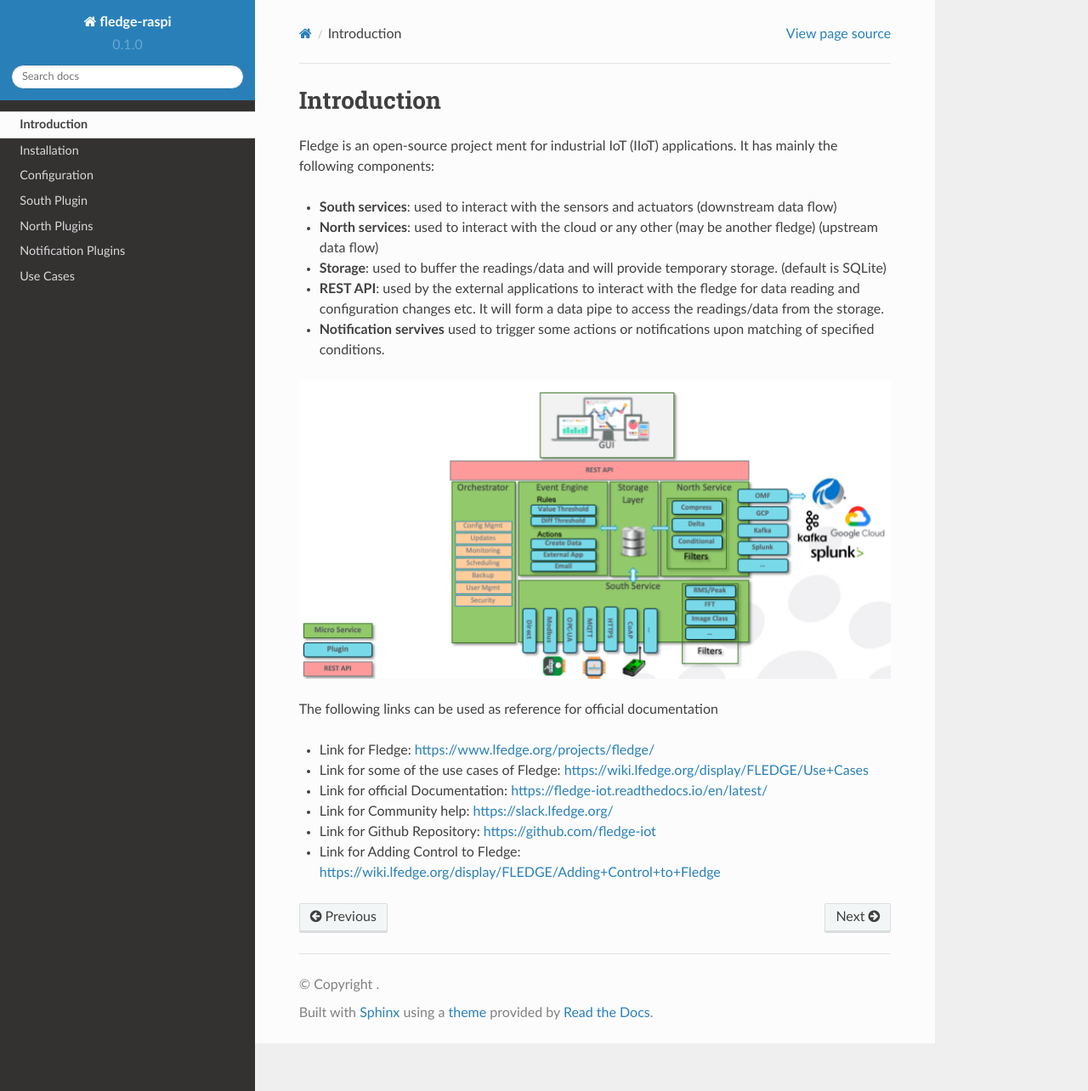
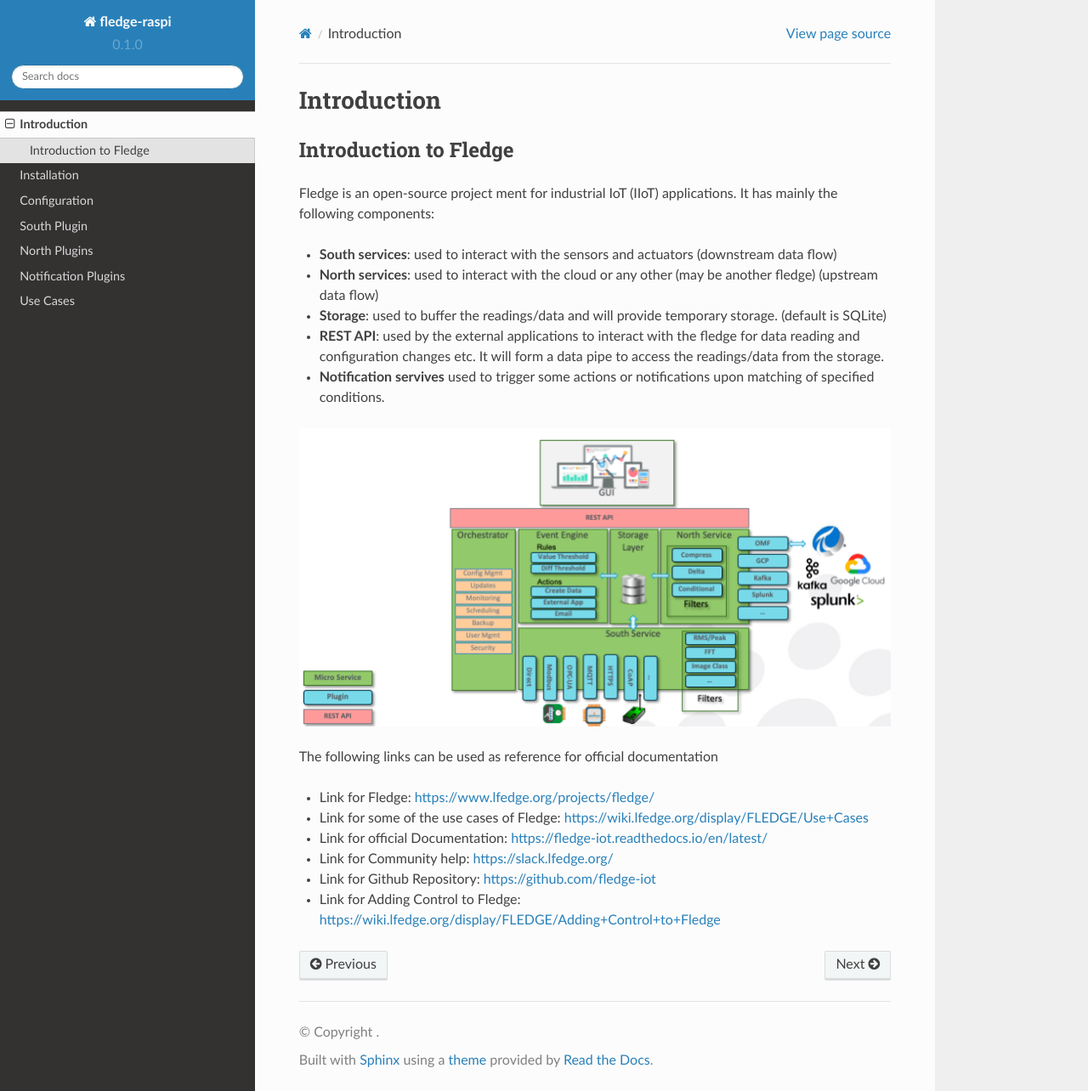
Before and after one commit to 19914039/fledgeDoc, a Sphinx documentation site: the page built from docs/source/introduction.rst, in a window 1280 px wide and 1284 px high. Shown: the whole window at 85% size. Built offline with Sphinx 7.4.7 and the Read the Docs theme 2.0.0, drawn with Linux system fonts in a browser that asks for light colours.

Commit message:
Update introduction.rst

```diff
--- a/docs/source/introduction.rst
+++ b/docs/source/introduction.rst
@@ -1,4 +1,8 @@
+******************
 Introduction
+******************
+
+Introduction to Fledge
 ======
 .. Images
 .. |fledge_architecture| image:: images/fledge_architecture.png
```
